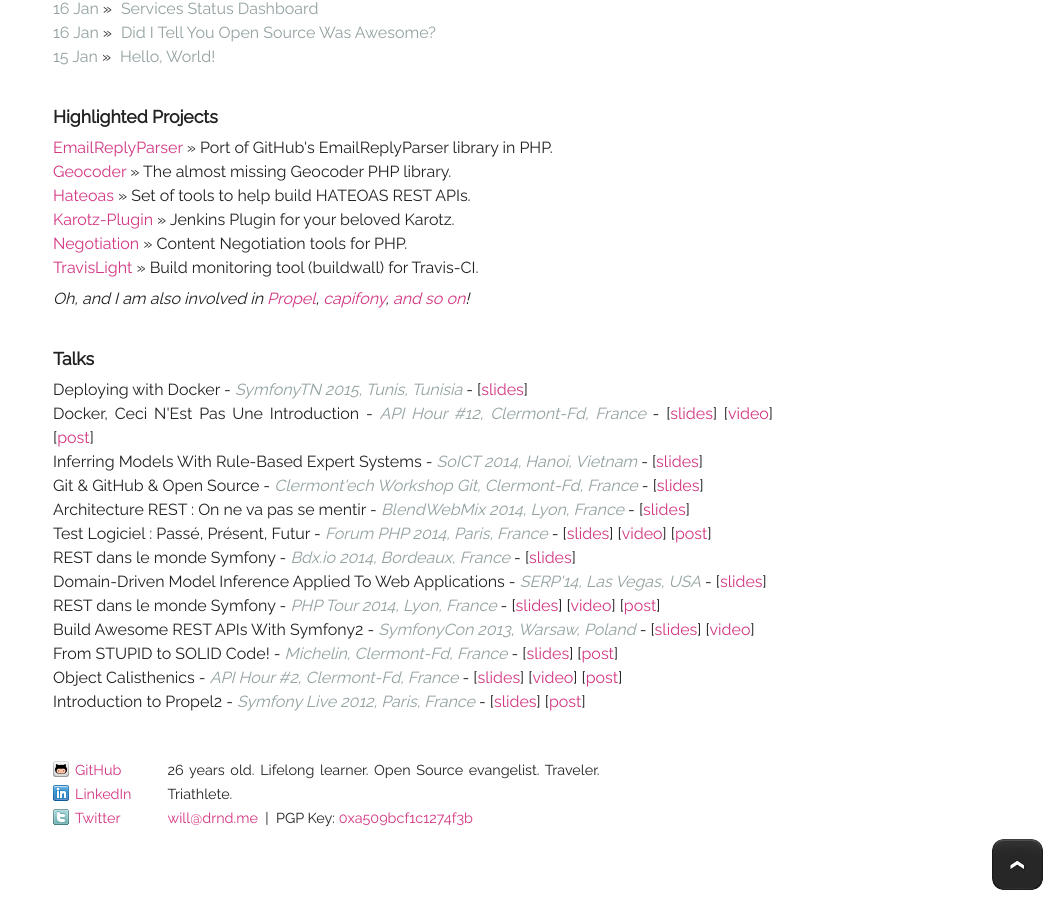
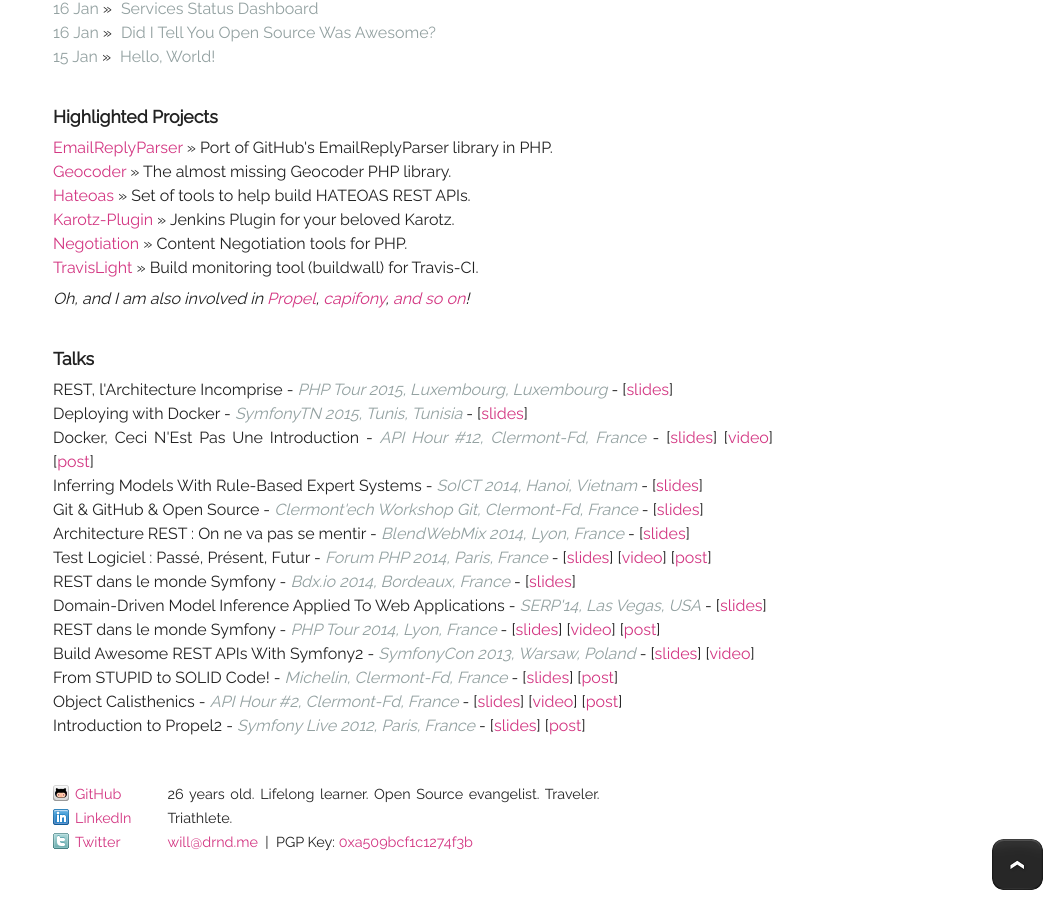
Before and after one commit to willdurand/willdurand.github.io, a Jekyll site: the page built from index.html, in a window 1280 px wide and 900 px high, scrolled down 1376 px. Shown: the whole window, without its empty margins (227-1280 px from the left). Built offline with Jekyll 4.4.1, drawn with Linux system fonts in a browser that asks for light colours; nearby versions of some CDN libraries; Markdown is read by kramdown in place of the engine named in the settings.

Commit message:
add talk

```diff
--- a/index.html
+++ b/index.html
@@ -8,6 +8,13 @@
     - { name: Negotiation,      description: Content Negotiation tools for PHP. }
     - { name: TravisLight,      description: Build monitoring tool (buildwall) for Travis-CI. }
 my_talks:
+    -
+        title: "REST, l'Architecture Incomprise"
+        date: "2015-05-12"
+        at: "PHP Tour 2015, Luxembourg, Luxembourg"
+        slides_url: https://speakerdeck.com/willdurand/rest-larchitecture-incomprise-phptour
+        video_url:
+        post_url:
     -
         title: "Deploying with Docker"
         date: "2015-04-17"
```
